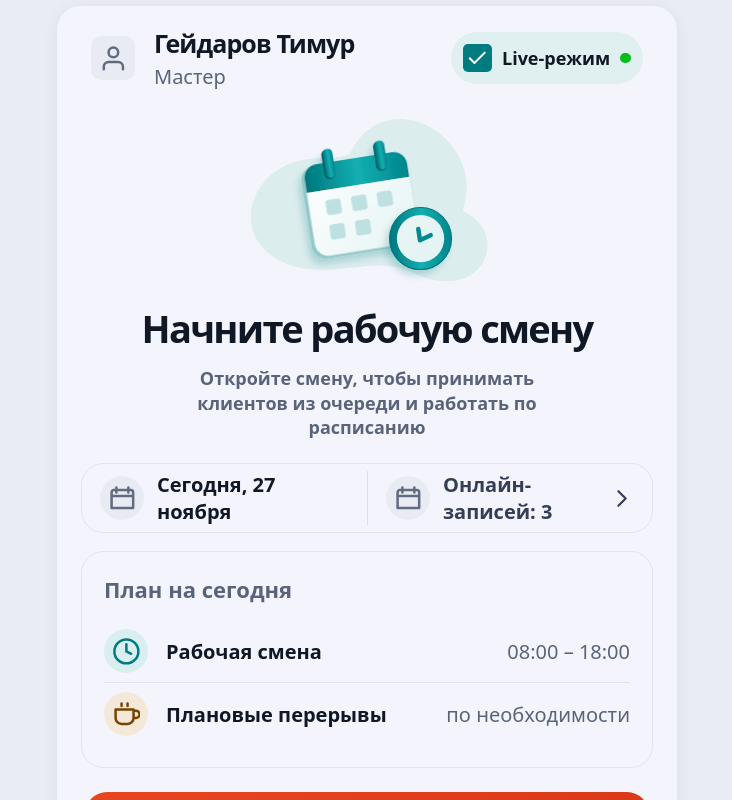
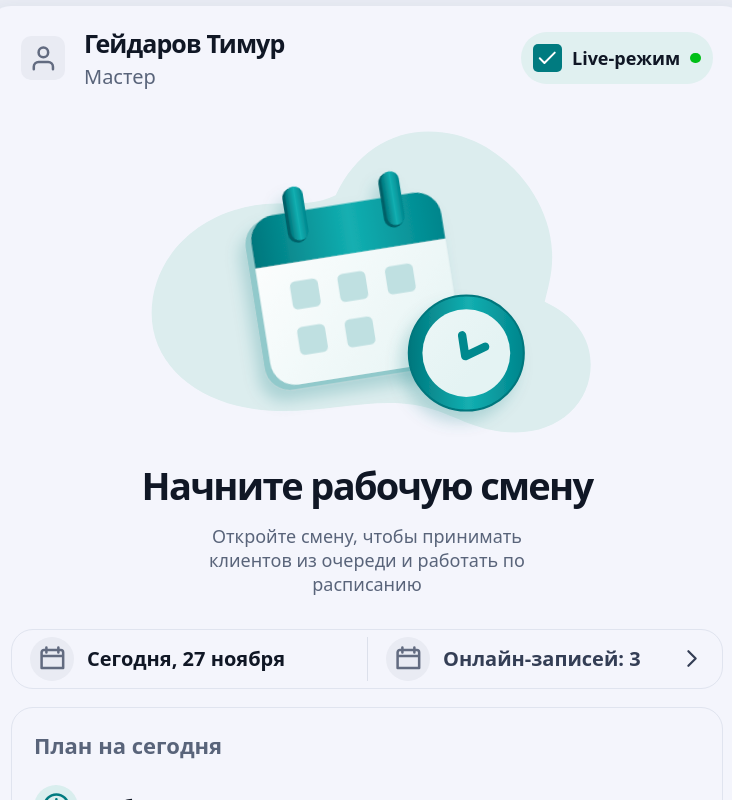
Before and after one commit to dsh16/blitz_master, a Nuxt app: page /open-work in a window 1280 px wide. Shown: the top 800 px of the page, without its empty margins (273-1005 px from the left). Built offline with nearby package versions, Linux system fonts and the light colour scheme.

Commit message:
Improve shift screen illustration and responsive typography

```diff
--- a/app/pages/open-work.vue
+++ b/app/pages/open-work.vue
@@ -146,7 +146,7 @@ const menuOpen = ref(false)
   font-size: clamp(18px, 3.5vw, 31px);
 }
 .avatar { border-radius: 23%; width: clamp(34px, 8vw, 60px) }
-.master strong { font-size: clamp(14px, 3.5vw, 25px); letter-spacing: -.035em }
+.master strong { font-weight: 600; font-size: clamp(14px, 3.5vw, 25px); letter-spacing: -.035em }
 .master p { color: var(--muted); font-size: clamp(12px, 2.8vw, 20px); margin-top: 3px }
 .live {
   margin-left: auto;
@@ -155,20 +155,20 @@ const menuOpen = ref(false)
   padding: clamp(6px, 1.5vw, 12px);
   gap: clamp(4px, 1.3vw, 10px);
   white-space: nowrap;
-  font-weight: 700;
+  font-weight: 600;
   font-size: clamp(10px, 2.5vw, 18px);
 }
 .live-check { background: var(--teal); color: white; border-radius: 5px; padding: 3px }
 .live-dot { width: .6em; aspect-ratio: 1; border-radius: 50%; background: #00bf17 }
 .intro { text-align: center; margin: clamp(24px, 5vw, 44px) auto clamp(28px, 7vw, 62px) }
-.illustration { display: block; width: min(66%, 350px); margin: 0 auto clamp(9px, 2vw, 18px) }
-.intro h1 { font-size: clamp(22px, 5.4vw, 39px); letter-spacing: -.045em; line-height: 1.12 }
+.illustration { display: block; width: min(78%, 420px); margin: 0 auto clamp(9px, 2vw, 18px) }
+.intro h1 { font-weight: 600; font-size: clamp(22px, 5.4vw, 39px); letter-spacing: -.045em; line-height: 1.12 }
 .intro p {
   max-width: 35ch;
   margin: clamp(8px, 2vw, 17px) auto 0;
   color: var(--muted);
   font-size: clamp(13px, 3.2vw, 23px);
-  font-weight: 550;
+  font-weight: 450;
   line-height: 1.35;
 }
 .day-card, .plan-card { border: 1px solid #e0e4ef; border-radius: clamp(13px, 3vw, 22px) }
@@ -179,17 +179,17 @@ const menuOpen = ref(false)
   padding: 0 clamp(5px, 2.2vw, 18px);
   color: inherit;
   font-size: clamp(11px, 2.65vw, 20px);
-  font-weight: 650;
+  font-weight: 550;
   text-decoration: none;
 }
 .bookings { border-inline-start: 1px solid #dce0eb; color: #343e55 }
 .bookings .chevron { margin-left: auto }
 .plan-card { padding: clamp(9px, 2.7vw, 22px); margin-top: clamp(9px, 2.5vw, 18px) }
-.plan-card h2 { color: var(--muted); font-size: clamp(14px, 2.85vw, 22px); font-weight: 650 }
+.plan-card h2 { color: var(--muted); font-size: clamp(14px, 2.85vw, 22px); font-weight: 550 }
 .plan-card dl { margin-top: clamp(7px, 2vw, 16px) }
 .plan-row { gap: 7px; justify-content: space-between; padding: clamp(5px, 1.1vw, 9px) 0 }
 .plan-row + .plan-row { border-top: 1px solid #e0e4ef }
-.plan-row dt { gap: clamp(6px, 2.2vw, 18px); font-weight: 650 }
+.plan-row dt { gap: clamp(6px, 2.2vw, 18px); font-weight: 550 }
 .plan-row :is(dt, dd) { font-size: clamp(11px, 2.65vw, 20px) }
 .plan-row dd { color: var(--muted); text-align: right }
 .clock { background: #d9eeee; color: var(--teal) }
@@ -204,7 +204,7 @@ const menuOpen = ref(false)
   background: linear-gradient(115deg, #e84523, #da3918);
   color: #fff;
   font-size: clamp(17px, 3.65vw, 27px);
-  font-weight: 750;
+  font-weight: 600;
   text-decoration: none;
 }
 .shift-navigation { position: relative; margin-top: clamp(30px, 9vw, 100px) }
@@ -245,10 +245,10 @@ const menuOpen = ref(false)
 .shift-menu a { color: #006d71 }
 
 @media (min-width: 900px) {
-  .shift-screen { max-width: 620px }
-  .intro { margin-block: clamp(16px, 3vh, 34px) }
-  .illustration { width: min(65%, 31vh, 320px) }
-  .intro h1 { font-size: clamp(27px, 4.8vh, 38px) }
+  .shift-screen { width: min(calc(100% - 48px), 760px) }
+  .intro { margin-block: clamp(22px, 4vh, 44px) }
+  .illustration { width: min(70%, 460px) }
+  .intro h1 { font-size: clamp(29px, 3vw, 38px) }
   .intro p { font-size: 18px }
   .shift-icon { width: 44px; font-size: 23px }
   .open-shift { margin-top: clamp(16px, 3vh, 34px); min-height: 60px; font-size: 23px }
```
